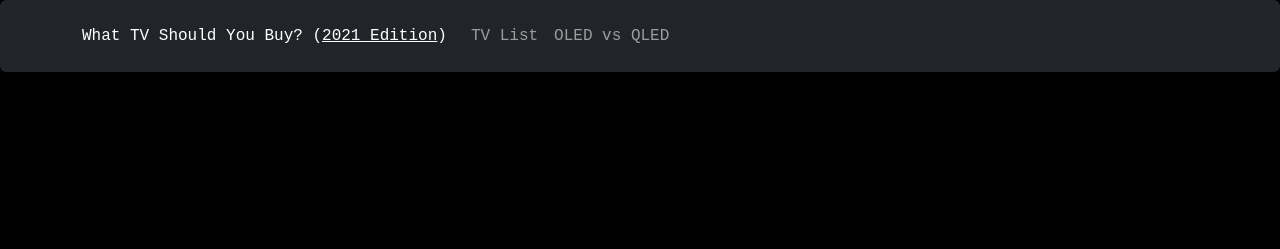
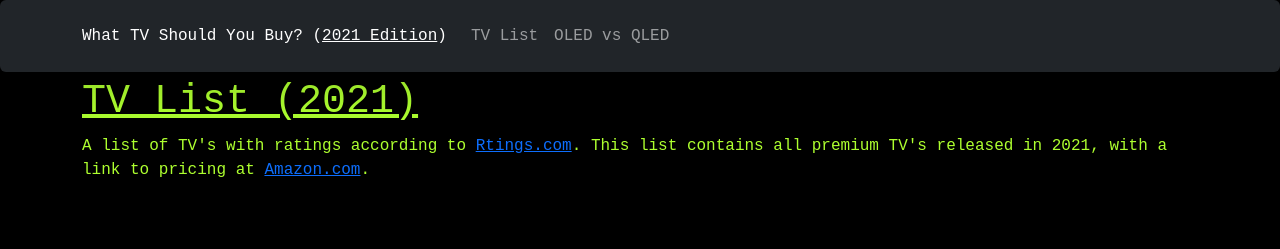
Before and after one commit to Code-Institute-Submissions/Nom115-Nom115.github.io_submission, a plain HTML site: page tv_list.html in a window 1280 px wide. Drawn offline with nearby package versions, Linux system fonts and the light colour scheme.

Commit message:
Add main body to TV list

```diff
--- a/assets/css/style.css
+++ b/assets/css/style.css
@@ -21,7 +21,7 @@ body {
     color: greenyellow;
 }
 
-#main_header{
+.main_header{
     padding-top: 30px;
 }
 
--- a/tv_list.html
+++ b/tv_list.html
@@ -6,7 +6,7 @@
     <meta name="viewport" content="width=device-width, initial-scale=1.0">
     <link href="https://cdn.jsdelivr.net/npm/bootstrap@5.2.0-beta1/dist/css/bootstrap.min.css" rel="stylesheet" integrity="sha384-0evHe/X+R7YkIZDRvuzKMRqM+OrBnVFBL6DOitfPri4tjfHxaWutUpFmBp4vmVor" crossorigin="anonymous">
     <link rel="stylesheet" type="text/css" href="assets/css/style.css">
-    <title>What TV Should You Buy?</title>
+    <title>TV List</title>
     <style>
 
 
@@ -35,6 +35,17 @@
         </div>
     </nav>
 
+    <!-- Main Body starts here-->
+    <section class="p-5">
+        <div class="container">
+            <div class="row text-start main_header">
+                <h1><u>TV List (2021)</u></h1>
+            </div>
+            <div class="row">
+                <p class="text-start">A list of TV's with ratings according to <a href="https://www.rtings.com/" target="_blank">Rtings.com</a>. This list contains all premium TV's released in 2021, with a link to pricing at <a href="https://www.amazon.co.uk/" target="_blank">Amazon.com</a>.</p>
+            </div>
+        </div>
+    </section>
 
     <script src="assets/js/script_tv_list.js"></script>
     <script src="https://cdn.jsdelivr.net/npm/bootstrap@5.2.0-beta1/dist/js/bootstrap.bundle.min.js" integrity="sha384-pprn3073KE6tl6bjs2QrFaJGz5/SUsLqktiwsUTF55Jfv3qYSDhgCecCxMW52nD2" crossorigin="anonymous"></script>
```
Also changed, not shown: index.html (+1 -1 lines), oled_qled.html (+1 -1 lines).
